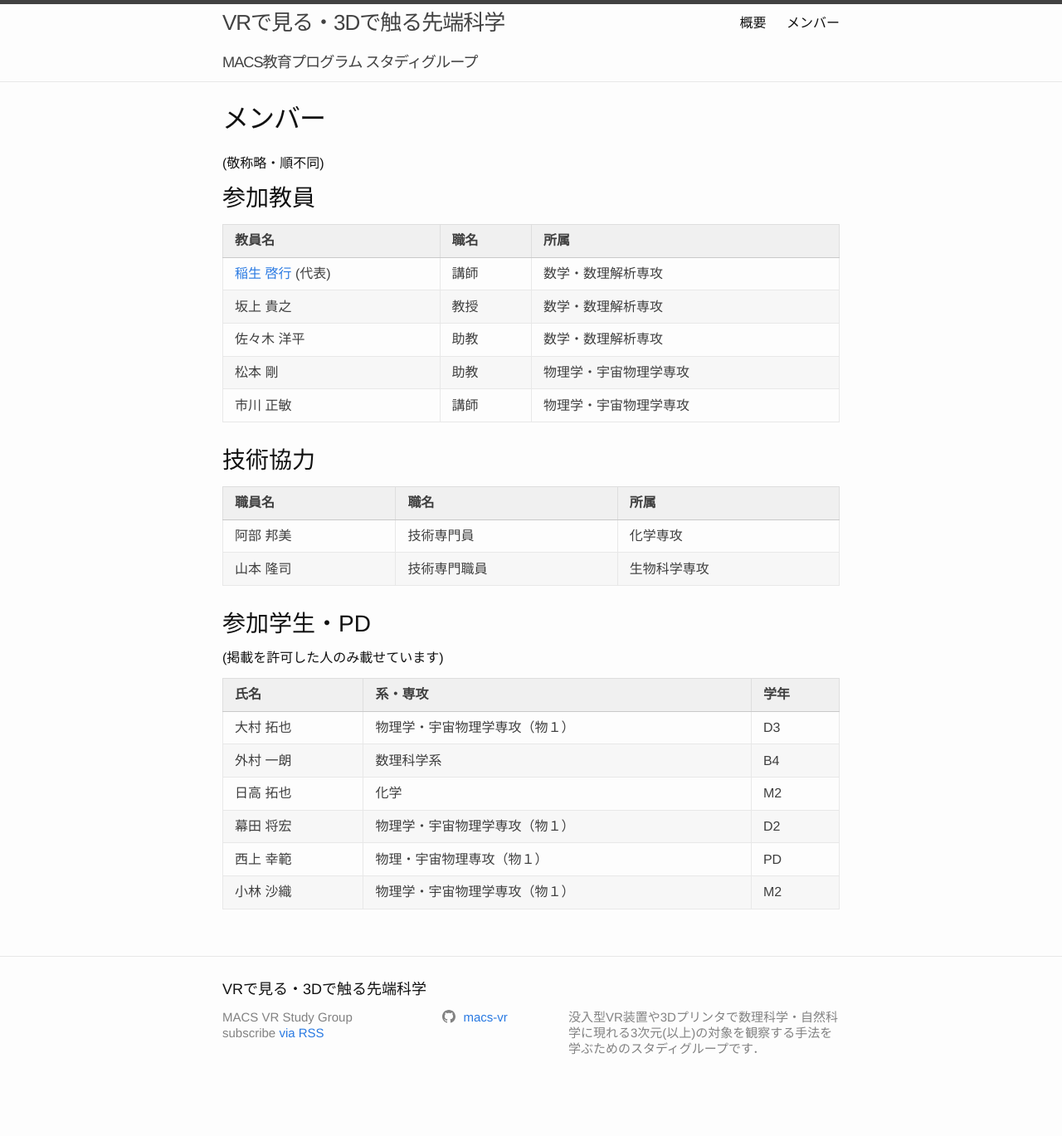
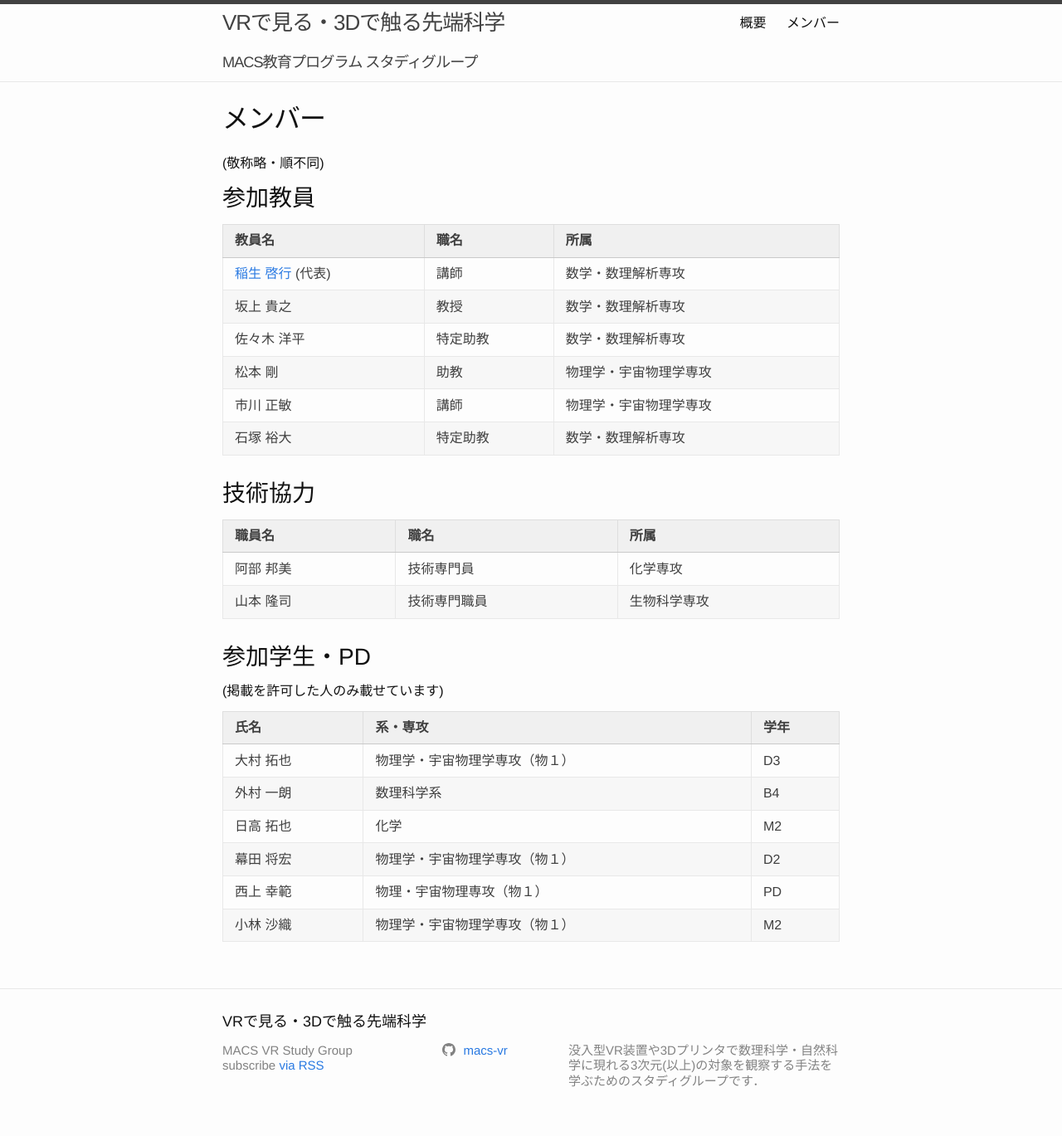
Before and after one commit to macs-vr/macs-vr.github.io, a Jekyll site: the page built from member.md, in a window 1280 px wide. Shown: the whole page at 83% size. Built offline with Jekyll 4.4.1, drawn with Linux system fonts in a browser that asks for light colours; before the commit the page ends 1329 px from its top, so only the background shows below that.

Commit message:
add Ishitsuka to the members

```diff
--- a/member.md
+++ b/member.md
@@ -10,10 +10,11 @@ title: メンバー
 | 教員名     | 職名 | 所属                  |
 | ---------- | ---- | --------------------- |
 | [稲生 啓行](https://www.math.kyoto-u.ac.jp/~inou/) (代表)  | 講師 | 数学・数理解析専攻     |
-| 坂上 貴之  | 教授 | 数学・数理解析専攻     |
-| 佐々木 洋平| 助教 | 数学・数理解析専攻     |
-| 松本 剛    | 助教 | 物理学・宇宙物理学専攻 |
-| 市川 正敏  | 講師 | 物理学・宇宙物理学専攻 |
+| 坂上 貴之  | 教授     | 数学・数理解析専攻     |
+| 佐々木 洋平| 特定助教 | 数学・数理解析専攻     |
+| 松本 剛    | 助教     | 物理学・宇宙物理学専攻 |
+| 市川 正敏  | 講師     | 物理学・宇宙物理学専攻 |
+| 石塚 裕大  | 特定助教 | 数学・数理解析専攻 |
 
 ## 技術協力
 
```
